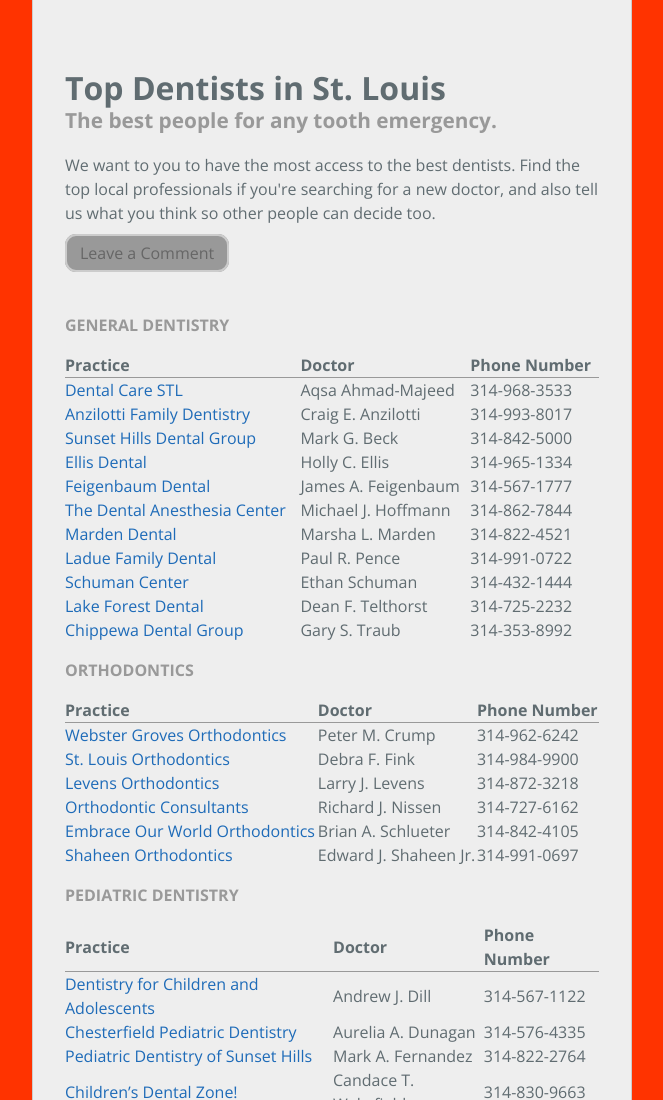
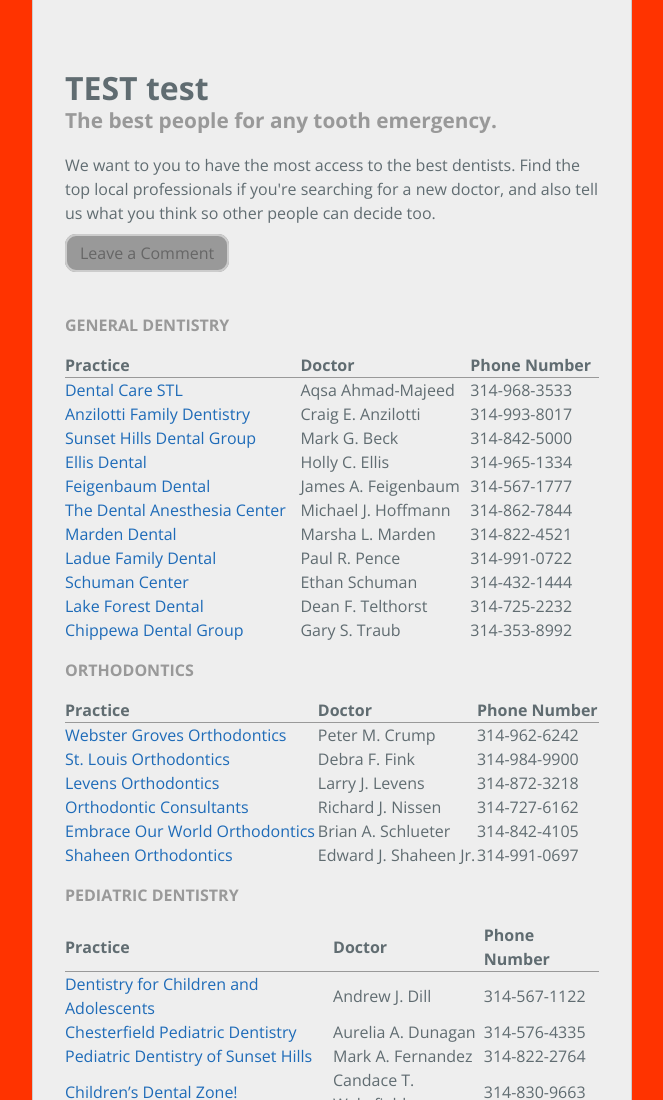
Before and after one commit to davidjraso/css-intro-lab, a plain HTML site: page index.html in a window 1280 px wide. Shown: the top 1100 px of the page, without its empty margins (308-971 px from the left). Drawn offline with nearby package versions, Linux system fonts and the light colour scheme.

Commit message:
Update index.html

```diff
--- a/index.html
+++ b/index.html
@@ -16,7 +16,7 @@
     <div class="container">
 
       <section class="page-header">
-        <h1 class="project-name">Top Dentists in St. Louis</h1>
+        <h1 class="project-name">TEST test</h1>
         <h2 class="project-tagline">The best people for any tooth emergency.</h2>
         <p>We want to you to have the most access to the best dentists. Find the top local professionals
         if you're searching for a new doctor, and also tell us what you think so other people can decide too.</p>
```
